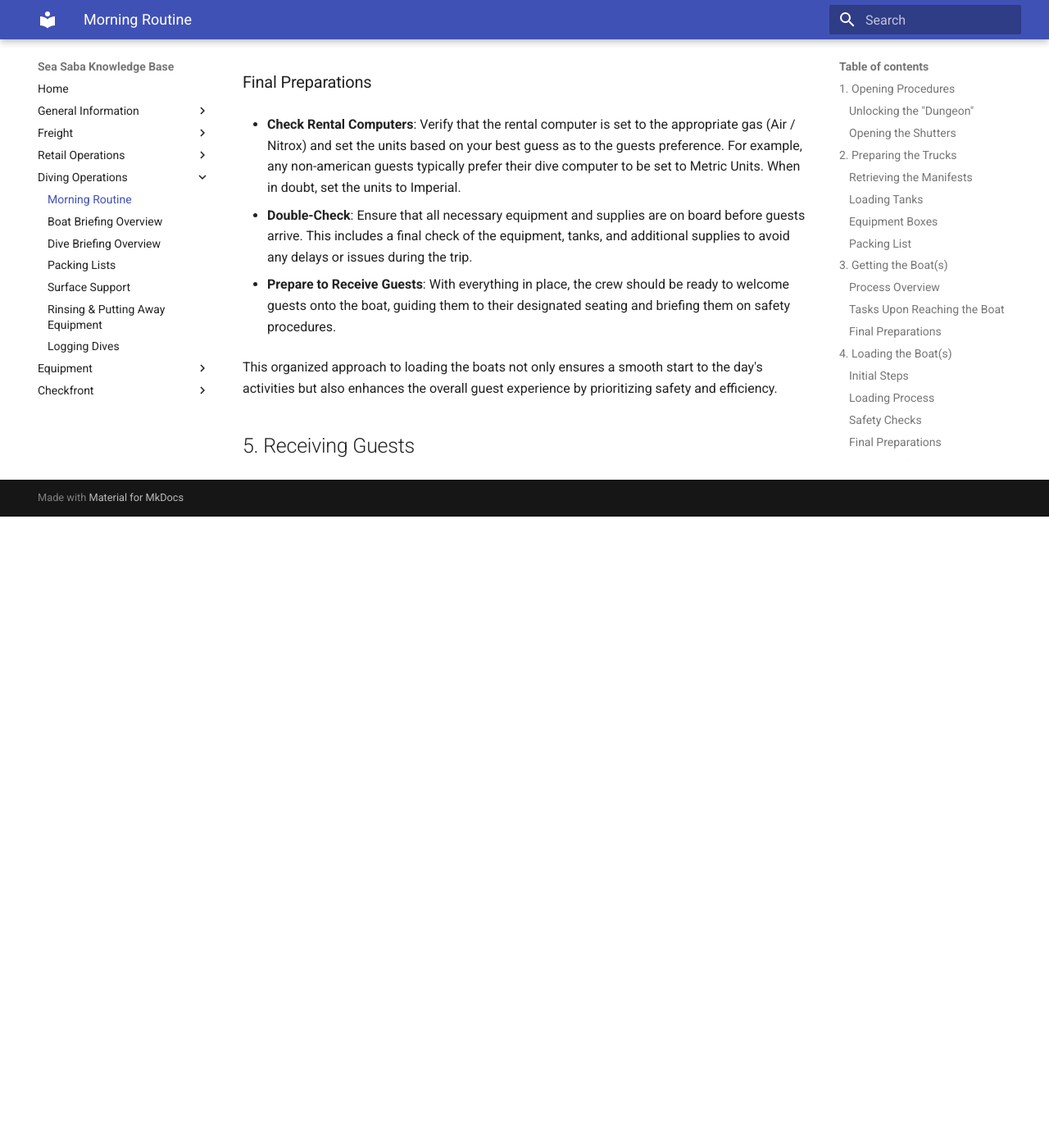
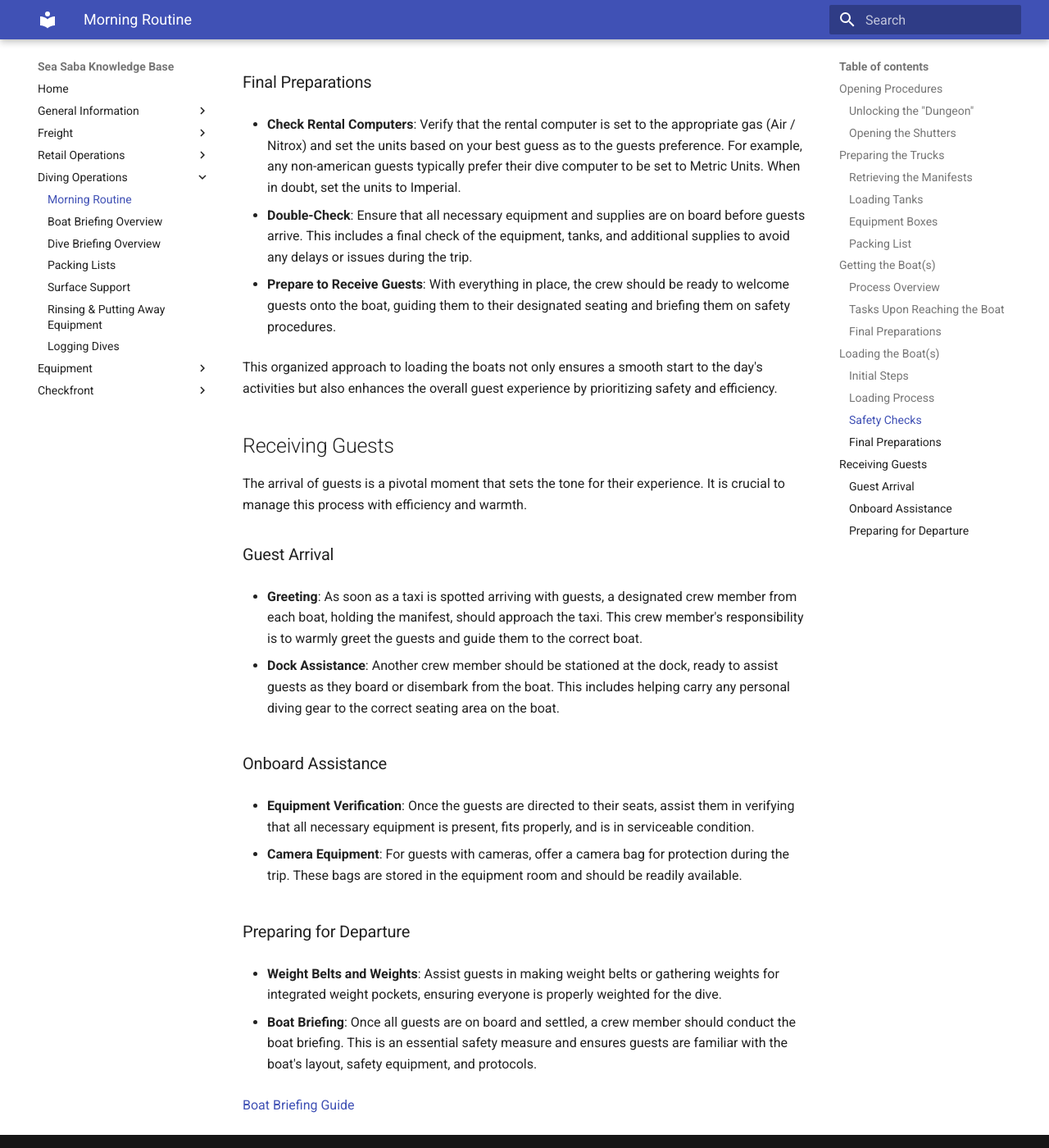
Before and after one commit to spizeck/Sea-Saba-Knowledge-Base, an MkDocs documentation site: the page built from docs/DiveOperations/MorningRoutine.md, in a window 1280 px wide and 1400 px high, scrolled down 3911 px. Shown: the whole window at 82% size. Built offline with MkDocs 1.6.1 and Material for MkDocs 9.7.7, drawn with Linux system fonts in a browser that asks for light colours; before the commit the page ends 4541 px from its top, so only the background shows below that; some of the changed text lies outside the part shown.

Commit message:
On branch main Your branch is up to date with 'origin/main'.
Changes to be committed:
	modified:   docs/DiveOperations/MorningRoutine.md

```diff
--- a/docs/DiveOperations/MorningRoutine.md
+++ b/docs/DiveOperations/MorningRoutine.md
@@ -1,6 +1,6 @@
 # Morning Routine for Dive Crew
 
-## 1. Opening Procedures
+## Opening Procedures
 
 Upon arrival, the crew is responsible for getting the dive shop ready for the day. This involves a series of steps to ensure everything is accessible and operational.
 
@@ -17,7 +17,7 @@ The crew needs to open the shutters for multiple areas:
       - Captains and Managers have keys.
       - The controls for the Equipment room are inside the Dive Center.
 
-## 2. Preparing the Trucks
+## Preparing the Trucks
 
 After opening up the dive shop, the next step is to prepare for the day's diving trips. This involves loading the trucks with all necessary equipment and making sure that everything is accounted for.
 
@@ -40,17 +40,17 @@ Collect the manifests for the day to determine the needs for tanks and equipment
 - It's advisable to prepare an extra box with a variety of sizes in rental equipment for any size changes that may be needed. If a size change occurs, remember to update the manifest accordingly.
 
 ### Packing List
-Refer to the [packing list](../DiveOperations/PackingLists/) to ensure nothing is forgotten.
+Refer to the [packing list](PackingLists.md) to ensure nothing is forgotten.
 
-## 3. Getting the Boat(s)
+## Getting the Boat(s)
 
 By this time in the morning, the Captain(s) will have determined which dock to bring their boat to for loading. While the small pier is preferred for its ease of loading and unloading equipment and guests, availability can vary. On occasions where space is limited, we may need to tie two boats side by side and cross-load equipment. Generally, we aim to accommodate all boats for the day at the small pier, though minor modifications to the process may be necessary.
 
 ### Process Overview
 
-1. **Dinghy Preparation**: One person is tasked with retrieving the dinghy, while the remainder of the team accompanies the trucks to the designated dock. The dinghy will then be used to transport one captain and one crew member for each boat from the dock to their respective vessels, which are moored offshore. Afterward, the dinghy is securely stored away, and the person responsible assists with further preparations.
+- **Dinghy Preparation**: One person is tasked with retrieving the dinghy, while the remainder of the team accompanies the trucks to the designated dock. The dinghy will then be used to transport one captain and one crew member for each boat from the dock to their respective vessels, which are moored offshore. Afterward, the dinghy is securely stored away, and the person responsible assists with further preparations.
 
-2. **Preparation at the Dock**: While the dinghy is in use, the rest of the crew begins unloading tanks from the truck onto the dock, preparing for the boats' arrival.
+- **Preparation at the Dock**: While the dinghy is in use, the rest of the crew begins unloading tanks from the truck onto the dock, preparing for the boats' arrival.
 
 ### Tasks Upon Reaching the Boat
 
@@ -72,7 +72,7 @@ Upon arrival at the boat, the captain and the accompanying crew member must comp
 
 This process ensures that each boat is prepared with efficiency and safety in mind, ready for a day of diving adventures.
 
-## 4. Loading the Boat(s)
+## Loading the Boat(s)
 
 When the boat has docked, it's crucial to follow a systematic process for loading, rather than hastily moving items onboard. The captain—or a designated individual—plays a pivotal role in organizing this process to ensure both efficiency and safety.
 
@@ -104,4 +104,26 @@ When the boat has docked, it's crucial to follow a systematic process for loadin
 
 This organized approach to loading the boats not only ensures a smooth start to the day's activities but also enhances the overall guest experience by prioritizing safety and efficiency.
 
-## 5. Receiving Guests
+## Receiving Guests
+
+The arrival of guests is a pivotal moment that sets the tone for their experience. It is crucial to manage this process with efficiency and warmth.
+
+### Guest Arrival
+
+- **Greeting**: As soon as a taxi is spotted arriving with guests, a designated crew member from each boat, holding the manifest, should approach the taxi. This crew member's responsibility is to warmly greet the guests and guide them to the correct boat.
+
+- **Dock Assistance**: Another crew member should be stationed at the dock, ready to assist guests as they board or disembark from the boat. This includes helping carry any personal diving gear to the correct seating area on the boat.
+
+### Onboard Assistance
+
+- **Equipment Verification**: Once the guests are directed to their seats, assist them in verifying that all necessary equipment is present, fits properly, and is in serviceable condition.
+
+- **Camera Equipment**: For guests with cameras, offer a camera bag for protection during the trip. These bags are stored in the equipment room and should be readily available.
+
+### Preparing for Departure
+
+- **Weight Belts and Weights**: Assist guests in making weight belts or gathering weights for integrated weight pockets, ensuring everyone is properly weighted for the dive.
+
+- **Boat Briefing**: Once all guests are on board and settled, a crew member should conduct the boat briefing. This is an essential safety measure and ensures guests are familiar with the boat's layout, safety equipment, and protocols.
+
+[Boat Briefing Guide](BoatBriefingOverview.md)
```
